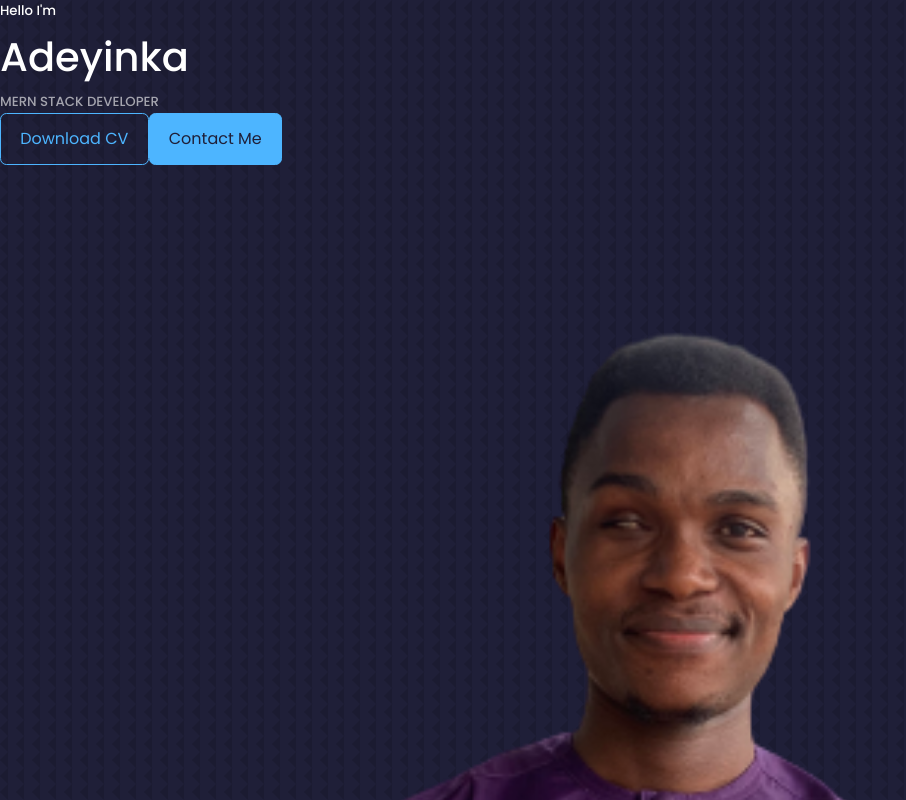
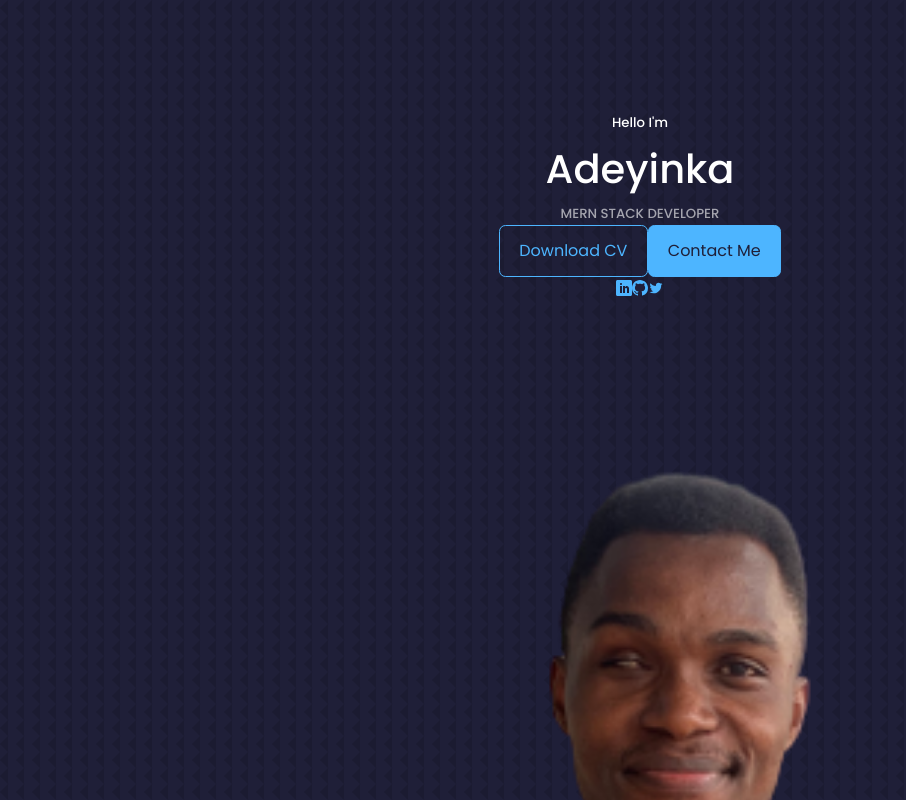
Before and after one commit to YINCOOS/My-Portfolio, a React (Create React App) app: page / in a window 1280 px wide. Shown: the top 800 px of the page, without its empty margins (0-906 px from the left). Built offline with nearby package versions, Linux system fonts and the light colour scheme.

Commit message:
successfully added my social media handle buttons

```diff
--- a/package.json
+++ b/package.json
@@ -8,6 +8,7 @@
     "@testing-library/user-event": "^13.5.0",
     "react": "^18.2.0",
     "react-dom": "^18.2.0",
+    "react-icons": "^4.7.1",
     "react-scripts": "5.0.1",
     "web-vitals": "^2.1.4"
   },
--- a/src/components/Header/Header.css
+++ b/src/components/Header/Header.css
@@ -0,0 +1,13 @@
+header{
+    height: 100vh;
+    padding-top: 7rem;
+    overflow: hidden;
+}
+
+.header__container{
+    text-align: center;
+    height: 100%;
+    position: relative;
+}
+
+/**===============CTA ===================*/
--- a/src/components/Header/Header.jsx
+++ b/src/components/Header/Header.jsx
@@ -2,6 +2,7 @@ import React from 'react'
 import './Header.css'
 import CTA from './CTA'
 import ME from '../../Assets/me.png'
+import HeaderSocial from './HeaderSocial'
 const Header = () => {
   return (
 
@@ -11,6 +12,7 @@ const Header = () => {
             <h1>Adeyinka</h1>
             <h5 className='text-light'>MERN STACK DEVELOPER</h5>
             <CTA />
+            <HeaderSocial />
 
             <div className='me'>
                 <img src={ME} alt='Adeyinka' />
--- a/src/components/Header/HeaderSocial.jsx
+++ b/src/components/Header/HeaderSocial.jsx
@@ -1,11 +1,14 @@
 import React from 'react'
+import {ImLinkedin} from 'react-icons/im'
+import {BsGithub} from 'react-icons/bs'
+import {AiOutlineTwitter} from 'react-icons/ai'
 
 const HeaderSocial = () => {
   return (
     <div className='header__socials'>
-      <a href='https://www.linkedin.com/in/ogunsemoyin-david-7a32051ba/' target='_blank'></a>
-      <a href='https://github.com/YINCOOS/' target='_blank'></a>
-      <a href='https://twitter.com/yincoos/' target='_blank'></a>
+      <a href='https://www.linkedin.com/in/ogunsemoyin-david-7a32051ba/' target='_blank' rel="noreferrer"><ImLinkedin/></a>
+      <a href='https://github.com/YINCOOS/' target='_blank' rel="noreferrer"><BsGithub/></a>
+      <a href='https://twitter.com/yincoos/' target='_blank' rel="noreferrer"><AiOutlineTwitter/></a>
 
     </div>
   )
```
Also changed, not shown: 1 other file (tests, documents, lock files or other folders).
